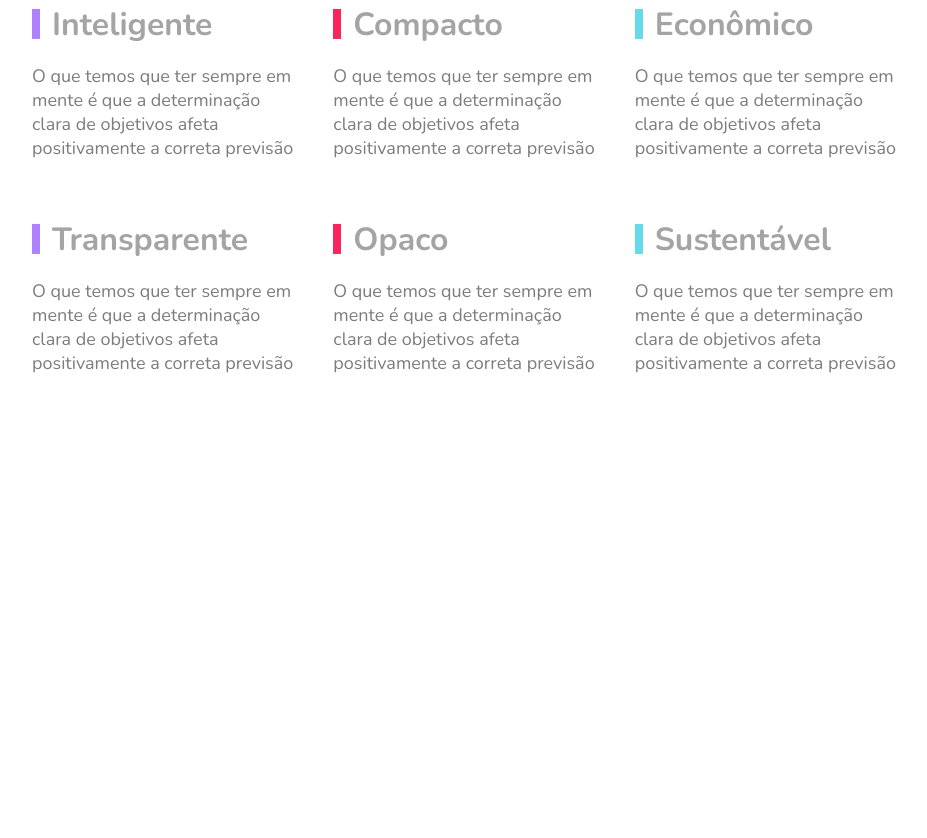
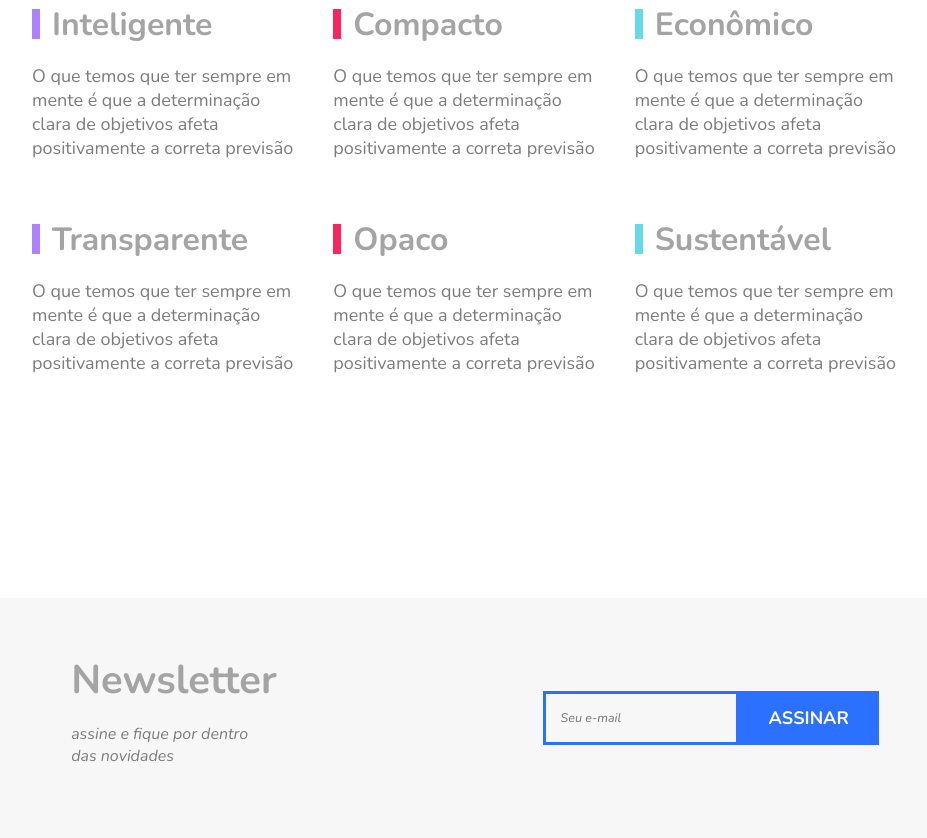
Before and after one commit to vitor-hoffmann/FlexBlog, a plain HTML site: page index.html in a window 1280 px wide. Shown: the part 2655-3493 px from the top of the page, without its empty margins (160-1087 px from the left). Before the commit the page ends 3253 px from the top, so only its background shows below. Drawn offline with nearby package versions, Linux system fonts and the light colour scheme.

Commit message:
feat: newsletter section implementada

```diff
--- a/css/newsletter.css
+++ b/css/newsletter.css
@@ -0,0 +1,52 @@
+.newsletter{
+    background-color: #f7f7f7;
+    min-height: 30vh;
+    display: flex;
+    justify-content: center;
+    align-items: center;
+    margin: 0;
+    padding: 0;
+}
+.titulo-news h5{
+    font-size: 4rem;
+    color: #a4a4a4;
+}
+.titulo-news p{
+    color: #7c7c7c;
+    font-size: 1.6rem;
+    font-style: italic;
+}
+.news-cont{
+    align-items: center;
+    justify-content: center;
+    gap: 20vw;
+}
+form{
+    margin: 0 10px;
+    align-self: center;
+    display: flex;
+    flex-wrap: wrap;
+}
+form input{
+    font-size: 1.25em;
+    color: #7c7c7c;
+    font-style: italic;
+    font-family: "Nunito", Helvetica, Arial, sans-serif;
+    border: 3px solid #2c70ff;
+    background: transparent;
+    padding: 15px;
+    margin: 0px;
+    border-radius: 0px;
+}
+form button{
+    font-family: "Nunito", Helvetica, Arial, sans-serif;
+    font-size: 1.8rem;
+    font-weight: bold;
+    text-transform: uppercase;
+    background: #2c70ff;
+    color: white;
+    margin: 0px;
+    cursor: pointer;
+    border: 0px;
+    padding: 15px 30px;
+}
--- a/index.html
+++ b/index.html
@@ -160,5 +160,20 @@
         </div>
     </section>
 
+    <section class="newsletter">
+        <div class="div-main">
+            <div class="conteudo news-cont">
+                <div class="titulo-news">
+                    <h5>Newsletter</h5>
+                    <p>assine e fique por dentro<br>das novidades</p>
+                </div>
+                <form>
+                    <input type="text" placeholder="Seu e-mail">
+                    <button>ASSINAR</button>
+                </form>
+            </div>
+        </div>
+    </section>
+
 </body>
 </html>
--- a/styles.css
+++ b/styles.css
@@ -8,7 +8,7 @@
 *{
     box-sizing: border-box;
 }
-body, h1, h2, h3, h4 {
+body, h1, h2, h3, h4, h5 {
     margin: 0;
     padding: 0;
     font-family: "Nunito", Helvetica, Arial, sans-serif;
@@ -16,6 +16,10 @@ body, h1, h2, h3, h4 {
 html{
     font-size: 62.5%;
 }
+input{
+    margin: 0;
+    padding: 0;
+}
 img{
     overflow: clip;
     border-radius: 8px;
```
